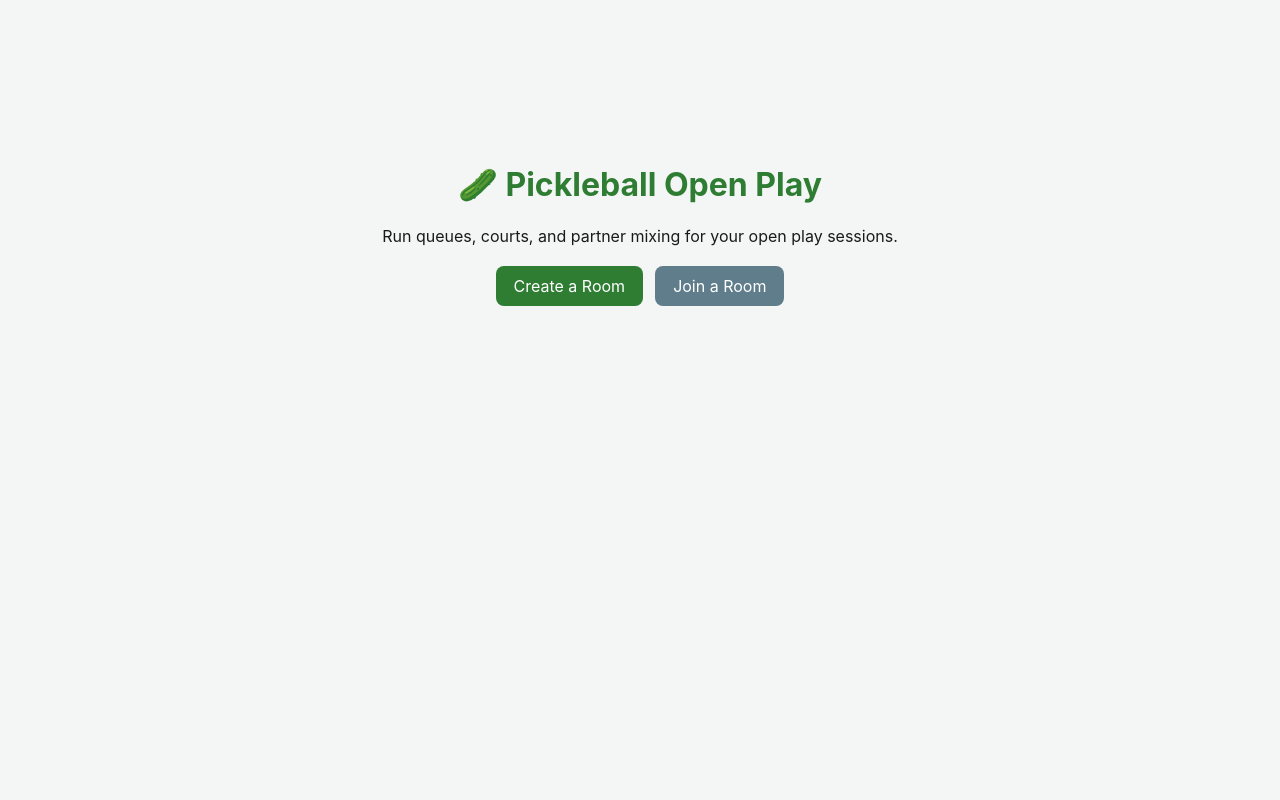
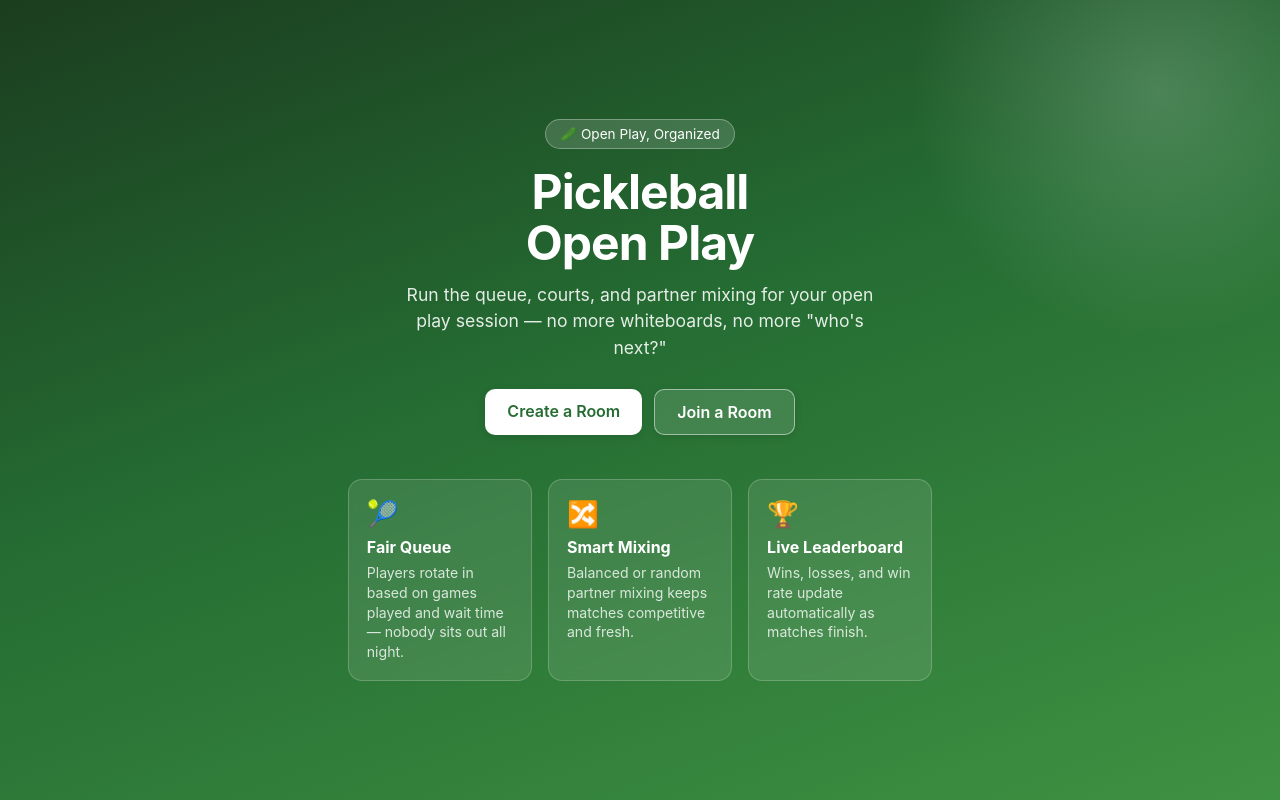
Before and after one commit to carlngujo032/naipickle, a React (Vite) app in the folder frontend/: page / in a window 1280 px wide. Built offline with nearby package versions, Linux system fonts and the light colour scheme; no server answers.

Commit message:
Score boxes beside teams, greenish theme overhaul

```diff
--- a/frontend/src/index.css
+++ b/frontend/src/index.css
@@ -1,60 +1,210 @@
 * { box-sizing: border-box; }
+:root {
+  --green-900: #1b3d1f;
+  --green-800: #1e5128;
+  --green-700: #256d33;
+  --green-600: #2e7d32;
+  --green-500: #3f9142;
+  --green-100: #e5f3e6;
+  --green-50: #f2f9f2;
+  --ink: #1a2420;
+  --muted: #6b7c70;
+  --danger: #c62828;
+}
 body {
   margin: 0;
   font-family: -apple-system, BlinkMacSystemFont, "Segoe UI", Roboto, sans-serif;
-  background: #f4f6f5;
-  color: #1a1a1a;
+  background: var(--green-50);
+  color: var(--ink);
 }
-.page { max-width: 900px; margin: 0 auto; padding: 24px 16px; }
-.page.center { text-align: center; margin-top: 15vh; }
-h1 { color: #2e7d32; }
-.code { font-weight: 400; color: #888; font-size: 0.7em; }
-.btn-row { display: flex; gap: 12px; justify-content: center; margin-top: 20px; }
+h1, h2, h3, h4 { color: var(--green-800); margin: 0 0 6px; }
+.page { max-width: 900px; margin: 0 auto; padding: 24px 16px 60px; }
+
+/* ---------- Landing page ---------- */
+.landing {
+  position: relative;
+  min-height: 100vh;
+  overflow: hidden;
+  background: linear-gradient(160deg, var(--green-900) 0%, var(--green-700) 45%, var(--green-500) 100%);
+  display: flex;
+  align-items: center;
+  justify-content: center;
+  padding: 40px 20px;
+}
+.landing-glow {
+  position: absolute;
+  top: -20%;
+  right: -10%;
+  width: 500px;
+  height: 500px;
+  background: radial-gradient(circle, rgba(255,255,255,0.18) 0%, transparent 70%);
+  border-radius: 50%;
+  pointer-events: none;
+}
+.landing-content {
+  position: relative;
+  max-width: 720px;
+  text-align: center;
+  color: #fff;
+}
+.landing-badge {
+  display: inline-block;
+  background: rgba(255,255,255,0.15);
+  border: 1px solid rgba(255,255,255,0.3);
+  padding: 6px 14px;
+  border-radius: 999px;
+  font-size: 0.85em;
+  margin-bottom: 18px;
+}
+.landing h1 {
+  color: #fff;
+  font-size: 3em;
+  line-height: 1.05;
+  margin-bottom: 14px;
+  letter-spacing: -0.02em;
+}
+.landing-sub {
+  color: rgba(255,255,255,0.88);
+  font-size: 1.1em;
+  max-width: 480px;
+  margin: 0 auto 28px;
+  line-height: 1.5;
+}
+.feature-grid {
+  display: grid;
+  grid-template-columns: repeat(auto-fit, minmax(180px, 1fr));
+  gap: 16px;
+  margin-top: 44px;
+  text-align: left;
+}
+.feature-card {
+  background: rgba(255,255,255,0.1);
+  border: 1px solid rgba(255,255,255,0.2);
+  border-radius: 14px;
+  padding: 18px;
+  backdrop-filter: blur(4px);
+}
+.feature-icon { font-size: 1.6em; }
+.feature-card h3 { color: #fff; font-size: 1em; margin: 8px 0 6px; }
+.feature-card p { color: rgba(255,255,255,0.8); font-size: 0.88em; line-height: 1.4; margin: 0; }
+
+/* ---------- Buttons ---------- */
+.btn-row { display: flex; gap: 12px; justify-content: center; flex-wrap: wrap; }
 .btn {
   display: inline-block;
-  padding: 10px 18px;
-  background: #2e7d32;
-  color: #fff;
+  padding: 12px 22px;
+  background: #fff;
+  color: var(--green-700);
   border: none;
-  border-radius: 8px;
+  border-radius: 10px;
   text-decoration: none;
   cursor: pointer;
   font-size: 1em;
+  font-weight: 600;
+  transition: transform 0.12s ease, box-shadow 0.12s ease;
+  box-shadow: 0 2px 8px rgba(0,0,0,0.12);
 }
-.btn.secondary { background: #607d8b; }
-.btn.tiny { padding: 4px 10px; font-size: 0.85em; margin-left: 6px; }
-.btn.danger { background: #c62828; }
+.btn:hover { transform: translateY(-1px); box-shadow: 0 4px 14px rgba(0,0,0,0.18); }
+.btn.secondary { background: rgba(255,255,255,0.12); color: #fff; border: 1px solid rgba(255,255,255,0.5); }
+.btn.tiny { padding: 6px 12px; font-size: 0.85em; margin-left: 6px; box-shadow: none; }
+.btn.danger { background: var(--danger); color: #fff; }
+.btn:disabled { opacity: 0.5; cursor: not-allowed; transform: none; }
+
+/* Inside .page, buttons should look like normal green buttons, not white */
+.page .btn { background: var(--green-600); color: #fff; }
+.page .btn.secondary { background: #fff; color: var(--green-700); border: 1px solid var(--green-600); }
+.page .btn.danger { background: var(--danger); }
+
+/* ---------- Auth (create/join) pages ---------- */
+.auth-page {
+  min-height: 100vh;
+  display: flex;
+  align-items: center;
+  justify-content: center;
+  padding: 24px;
+  background: linear-gradient(160deg, var(--green-50) 0%, var(--green-100) 100%);
+}
+.auth-card {
+  background: #fff;
+  border-radius: 16px;
+  padding: 32px;
+  max-width: 420px;
+  width: 100%;
+  box-shadow: 0 8px 30px rgba(30,81,40,0.1);
+}
+.auth-card h2 { margin-top: 4px; }
+.back-link {
+  display: inline-block;
+  color: var(--green-600);
+  text-decoration: none;
+  font-size: 0.9em;
+  margin-bottom: 12px;
+}
+.back-link:hover { text-decoration: underline; }
+.auth-card .form { max-width: none; margin-top: 18px; }
+.auth-card .btn { width: 100%; text-align: center; }
+
+/* ---------- Forms ---------- */
 .form { display: flex; flex-direction: column; gap: 14px; max-width: 400px; }
-.form label { display: flex; flex-direction: column; gap: 4px; font-size: 0.9em; }
-.form input { padding: 8px; border: 1px solid #ccc; border-radius: 6px; font-size: 1em; }
-.error { color: #c62828; }
-.hint { color: #888; font-size: 0.9em; }
-.grid { display: grid; grid-template-columns: repeat(auto-fill, minmax(220px, 1fr)); gap: 12px; }
-.court-card { background: #fff; border-radius: 10px; padding: 14px; box-shadow: 0 1px 3px rgba(0,0,0,0.1); }
-.court-card.playing { border-left: 4px solid #2e7d32; }
-.court-card.empty { border-left: 4px solid #ccc; }
-.team { margin: 4px 0; }
-.vs { text-align: center; color: #999; margin: 0; font-size: 0.85em; }
-.score-row { display: flex; align-items: center; gap: 6px; margin-top: 8px; }
-.score-row input { width: 45px; padding: 4px; text-align: center; }
-.queue-list { list-style: none; padding: 0; }
-.queue-list li {
-  background: #fff; padding: 8px 12px; margin-bottom: 6px; border-radius: 8px;
-  display: flex; align-items: center; gap: 6px;
+.form label { display: flex; flex-direction: column; gap: 4px; font-size: 0.9em; color: var(--muted); }
+.form input, .add-player-form input, .score-input {
+  padding: 9px 10px;
+  border: 1px solid #cfe0d0;
+  border-radius: 8px;
+  font-size: 1em;
+  background: #fff;
 }
-.pos { font-weight: 600; color: #2e7d32; }
-.skill, .games { color: #888; font-size: 0.85em; }
+.form input:focus, .add-player-form input:focus, .score-input:focus {
+  outline: none;
+  border-color: var(--green-600);
+  box-shadow: 0 0 0 3px var(--green-100);
+}
+.error { color: var(--danger); }
+.hint { color: var(--muted); font-size: 0.9em; }
+
+/* ---------- Courts ---------- */
+.grid { display: grid; grid-template-columns: repeat(auto-fill, minmax(230px, 1fr)); gap: 14px; }
+.court-card {
+  background: #fff;
+  border-radius: 12px;
+  padding: 16px;
+  box-shadow: 0 1px 4px rgba(30,81,40,0.08);
+  border-left: 4px solid #dfe7e0;
+}
+.court-card.playing { border-left-color: var(--green-600); }
+.court-card.empty { border-left-color: #dfe7e0; }
+.team-row { display: flex; align-items: center; justify-content: space-between; gap: 8px; margin: 6px 0; }
+.team { margin: 0; font-size: 0.95em; }
+.vs { text-align: center; color: var(--muted); margin: 2px 0; font-size: 0.8em; }
+.score-input { width: 48px; text-align: center; padding: 6px; flex-shrink: 0; }
+.finish-btn { margin-top: 10px; width: 100%; }
+
+/* ---------- Queue / player lists ---------- */
+.queue-list, .manage-list { list-style: none; padding: 0; }
+.queue-list li, .manage-list li {
+  background: #fff;
+  padding: 10px 14px;
+  margin-bottom: 6px;
+  border-radius: 10px;
+  display: flex;
+  align-items: center;
+  gap: 8px;
+  box-shadow: 0 1px 3px rgba(30,81,40,0.06);
+}
+.pos { font-weight: 700; color: var(--green-600); }
+.skill, .games { color: var(--muted); font-size: 0.85em; }
 .leaderboard { padding-left: 20px; }
+.leaderboard li { padding: 4px 0; }
+
 .add-player-form { display: flex; gap: 8px; align-items: center; }
-.add-player-form input[type="text"], .add-player-form input:not([type]) { flex: 1; padding: 8px; border: 1px solid #ccc; border-radius: 6px; }
-.add-player-form input[type="number"] { width: 70px; padding: 8px; border: 1px solid #ccc; border-radius: 6px; }
-.manage-list { list-style: none; padding: 0; }
-.manage-list li {
-  background: #fff; padding: 8px 12px; margin-bottom: 6px; border-radius: 8px;
-  display: flex; align-items: center; gap: 8px;
-}
-.status-dot { width: 9px; height: 9px; border-radius: 50%; display: inline-block; background: #ccc; }
+.add-player-form input[type="text"], .add-player-form input:not([type]) { flex: 1; }
+.add-player-form input[type="number"] { width: 70px; }
+
+.status-dot { width: 9px; height: 9px; border-radius: 50%; display: inline-block; background: #ccc; flex-shrink: 0; }
 .status-dot.waiting { background: #f9a825; }
-.status-dot.playing { background: #2e7d32; }
+.status-dot.playing { background: var(--green-600); }
 .status-dot.inactive { background: #999; }
-.status-label { color: #888; font-size: 0.85em; margin-left: auto; }
+.status-label { color: var(--muted); font-size: 0.85em; margin-left: auto; }
+
+.code { font-weight: 400; color: var(--muted); font-size: 0.7em; }
+section { margin-bottom: 28px; }
--- a/frontend/src/pages/CreateRoom.jsx
+++ b/frontend/src/pages/CreateRoom.jsx
@@ -1,5 +1,5 @@
 import { useState } from "react";
-import { useNavigate } from "react-router-dom";
+import { Link, useNavigate } from "react-router-dom";
 import { api } from "../api.js";
 
 export default function CreateRoom() {
@@ -29,8 +29,11 @@ export default function CreateRoom() {
   }
 
   return (
-    <div className="page">
+    <div className="auth-page">
+      <div className="auth-card">
+        <Link to="/" className="back-link">← Back</Link>
         <h2>Create a Room</h2>
+        <p className="hint">Set it up, share the code, and start the queue.</p>
         <form onSubmit={handleSubmit} className="form">
           <label>
             Title
@@ -52,5 +55,6 @@ export default function CreateRoom() {
           <button className="btn" type="submit">Create Room</button>
         </form>
       </div>
+    </div>
   );
 }
--- a/frontend/src/pages/Home.jsx
+++ b/frontend/src/pages/Home.jsx
@@ -2,12 +2,38 @@ import { Link } from "react-router-dom";
 
 export default function Home() {
   return (
-    <div className="page center">
-      <h1>🥒 Pickleball Open Play</h1>
-      <p>Run queues, courts, and partner mixing for your open play sessions.</p>
-      <div className="btn-row">
-        <Link className="btn" to="/create">Create a Room</Link>
-        <Link className="btn secondary" to="/join">Join a Room</Link>
+    <div className="landing">
+      <div className="landing-glow" />
+      <div className="landing-content">
+        <span className="landing-badge">🥒 Open Play, Organized</span>
+        <h1>Pickleball<br />Open Play</h1>
+        <p className="landing-sub">
+          Run the queue, courts, and partner mixing for your open play
+          session — no more whiteboards, no more "who's next?"
+        </p>
+
+        <div className="btn-row">
+          <Link className="btn" to="/create">Create a Room</Link>
+          <Link className="btn secondary" to="/join">Join a Room</Link>
+        </div>
+
+        <div className="feature-grid">
+          <div className="feature-card">
+            <span className="feature-icon">🎾</span>
+            <h3>Fair Queue</h3>
+            <p>Players rotate in based on games played and wait time — nobody sits out all night.</p>
+          </div>
+          <div className="feature-card">
+            <span className="feature-icon">🔀</span>
+            <h3>Smart Mixing</h3>
+            <p>Balanced or random partner mixing keeps matches competitive and fresh.</p>
+          </div>
+          <div className="feature-card">
+            <span className="feature-icon">🏆</span>
+            <h3>Live Leaderboard</h3>
+            <p>Wins, losses, and win rate update automatically as matches finish.</p>
+          </div>
+        </div>
       </div>
     </div>
   );
--- a/frontend/src/pages/JoinRoom.jsx
+++ b/frontend/src/pages/JoinRoom.jsx
@@ -1,5 +1,5 @@
 import { useState } from "react";
-import { useNavigate } from "react-router-dom";
+import { Link, useNavigate } from "react-router-dom";
 import { api } from "../api.js";
 
 export default function JoinRoom() {
@@ -24,8 +24,11 @@ export default function JoinRoom() {
   }
 
   return (
-    <div className="page">
+    <div className="auth-page">
+      <div className="auth-card">
+        <Link to="/" className="back-link">← Back</Link>
         <h2>Join a Room</h2>
+        <p className="hint">Enter the room code your host shared with you.</p>
         <form onSubmit={handleSubmit} className="form">
           <label>
             Room Code
@@ -50,5 +53,6 @@ export default function JoinRoom() {
           <button className="btn" type="submit">Join</button>
         </form>
       </div>
+    </div>
   );
 }
```
Also changed, not shown: frontend/src/components/CourtCard.jsx (+21 -6 lines), 1 other file (tests, documents, lock files or other folders). Lines whose indentation alone changed are shown as unchanged.
